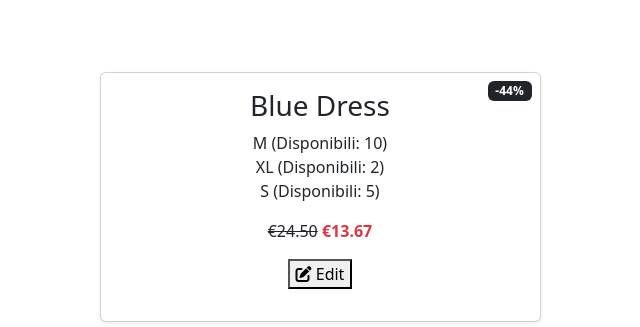
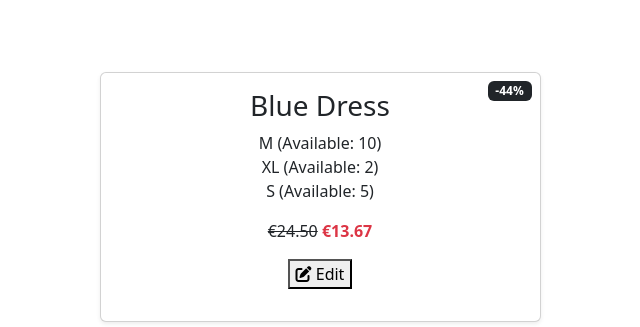
Before and after one commit to Novalynne/My_ECommerce_Store, a Django app: page /products/product/1 in a window 1280 px wide. Shown: the part 56-383 px from the top of the page, without its empty margins (320-960 px from the left). Run offline with Django 5.2, Linux system fonts and the light colour scheme; a user stored in the database is signed in; data comes from the database, SQL or seed files in the repository; both versions use the stored data as it was after the commit.

Commit message:
added no size available warning

```diff
--- a/templates/product.html
+++ b/templates/product.html
@@ -21,11 +21,17 @@
                     <img src="{{ product.image.url }}" class="card-img-top" alt=""/>
                     <div class="card-body text-center">
                         <h3 class="card-title">{{ product.name }}</h3>
-                        <ul class="list-unstyled">
+
+                        {% if sizes %}
+                            <ul class="list-unstyled">
                             {% for product in sizes %}
-                                <li>{{ product.size.name }} (Disponibili: {{ product.stock }})</li>
+                                <li>{{ product.size.name }} (Available: {{ product.stock }})</li>
                             {% endfor %}
-                        </ul>
+                            </ul>
+                        {% else %}
+                            <span class="text-danger"><strong>No sizes available</strong></span>
+                        {% endif %}
+
                         <p class="card-text text-muted">{{ product.description }}</p>
                         {% if product.is_sale %}
                             <strike>€{{ product.price }}</strike>
@@ -33,6 +39,7 @@
                         {% else %}
                             <span><strong>€{{ product.price }}</strong></span>
                         {% endif %}
+
                         <div class="d-flex justify-content-center gap-3 p-3">
                             {% if is_client %}
                                 <form method="post" action="{% url 'toggle_wishlist' product.id %}">
@@ -52,6 +59,7 @@
                                     <button type="submit" class="btn btn-secondary w-100 mb-3">Add to cart</button>
                                 </form>
                             {% endif %}
+
                             {% if is_manager or is_admin %}
                                 <button type="submit"><i class="fa-solid fa-pen-to-square"></i> Edit</button>
                             {% endif %}
```
Also changed, not shown: db.sqlite3.
